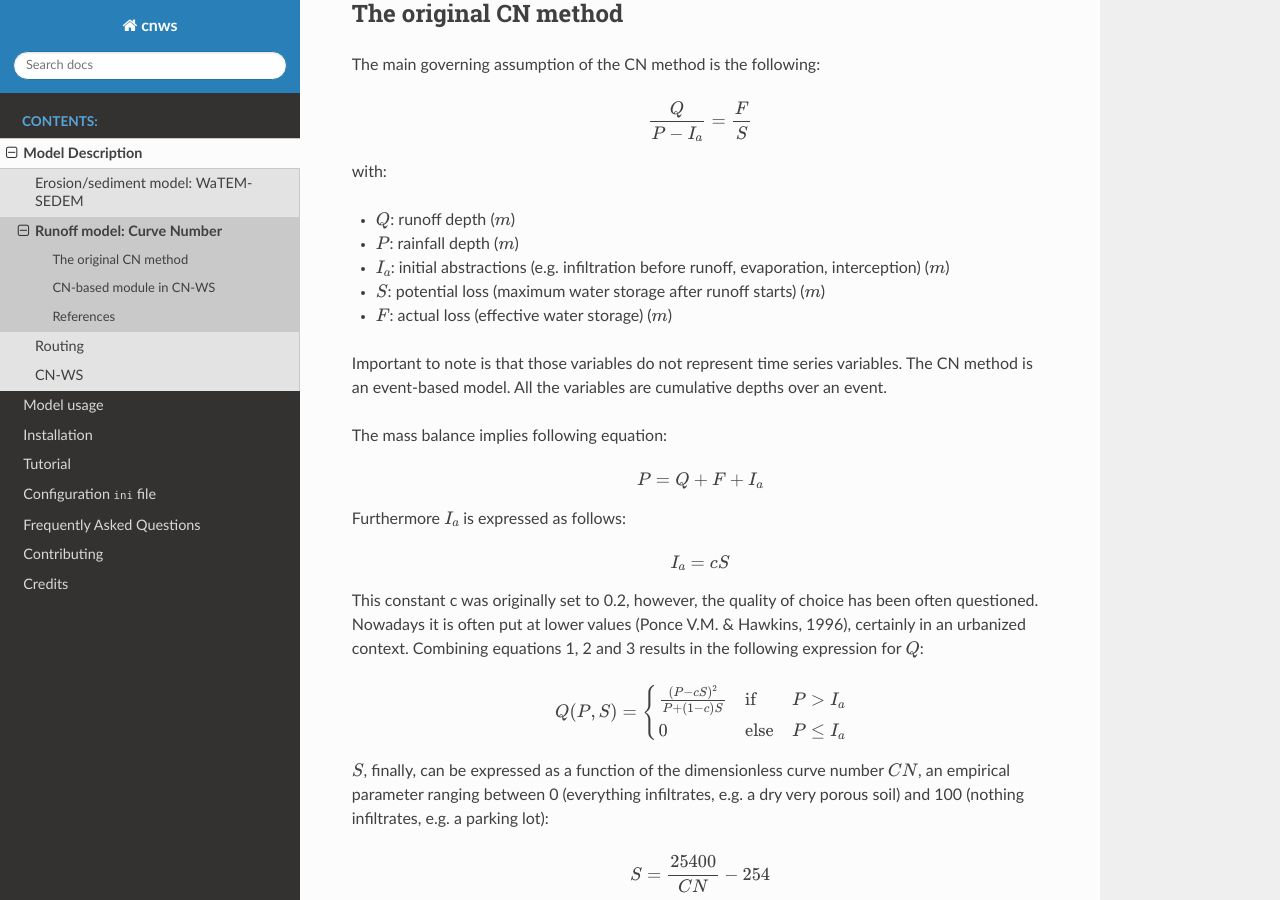
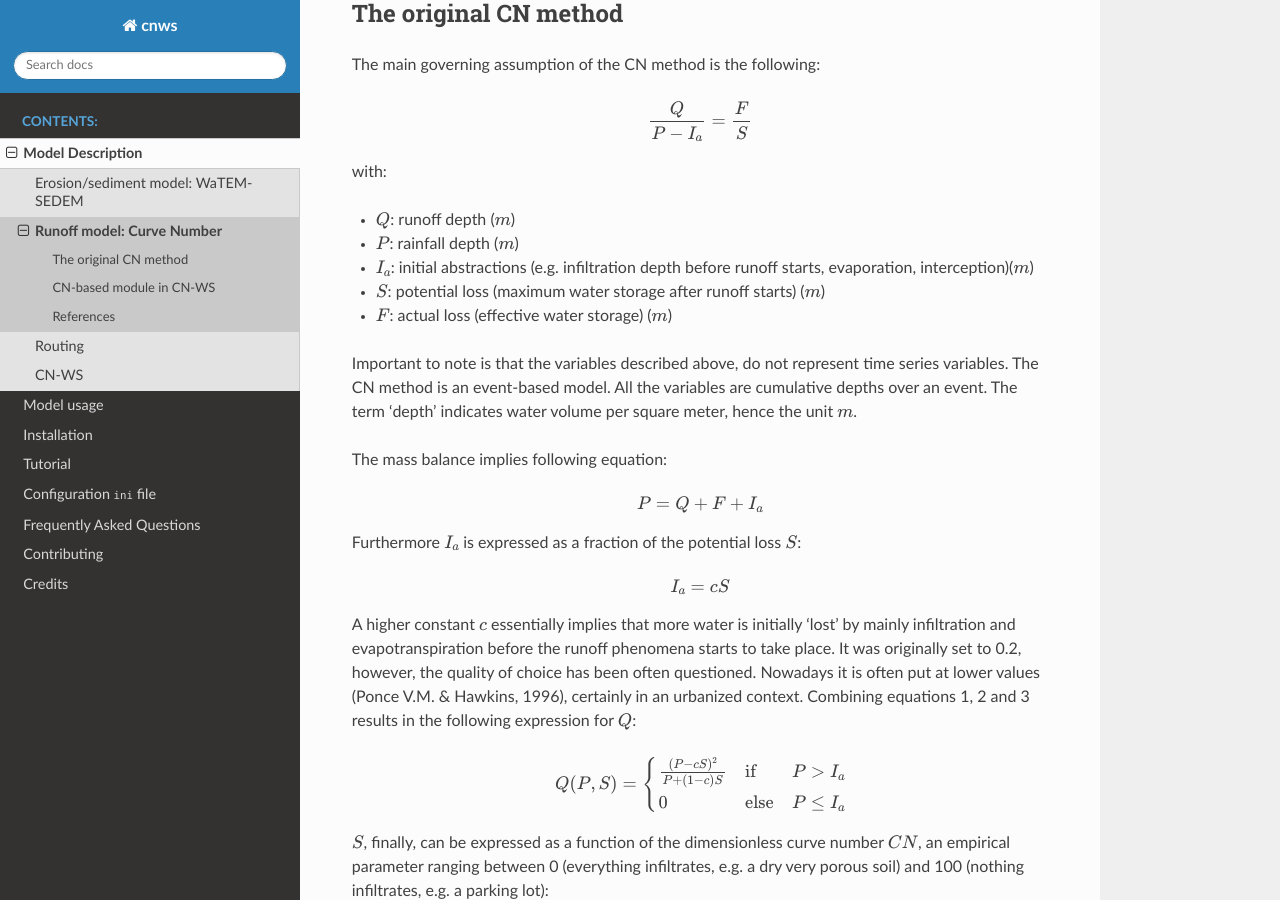
Before and after one commit to watem-sedem/watem-sedem, a Sphinx documentation site: the page built from docs/curve-number.rst, in a window 1280 px wide and 900 px high, scrolled down 571 px. Built offline with Sphinx 7.4.7 and the Read the Docs theme 2.0.0, drawn with Linux system fonts in a browser that asks for light colours.

Commit message:
Elaborating on the constant c

```diff
--- a/docs/curve-number.rst
+++ b/docs/curve-number.rst
@@ -31,27 +31,29 @@ with:
 
 - :math:`Q`: runoff depth (:math:`m`)
 - :math:`P`: rainfall depth (:math:`m`)
-- :math:`I_a`: initial abstractions (e.g. infiltration before runoff,
-  evaporation, interception) (:math:`m`)
+- :math:`I_a`: initial abstractions (e.g. infiltration depth before runoff starts,
+  evaporation, interception)(:math:`m`)
 - :math:`S`: potential loss (maximum water storage after runoff starts) (:math:`m`)
 - :math:`F`: actual loss (effective water storage) (:math:`m`)
 
-Important to note is that those variables do not represent time series
+Important to note is that the variables described above, do not represent time series
 variables. The CN method is an event-based model. All the variables are
-cumulative depths over an event.
+cumulative depths over an event. The term 'depth' indicates water volume per square meter,
+hence the unit :math:`m`.
 
 The mass balance implies following equation:
 
 .. math::
     P = Q+F+I_a
 
-Furthermore :math:`I_a` is expressed as follows:
+Furthermore :math:`I_a` is expressed as a fraction of the potential loss :math:`S`:
 
 .. math::
     I_a=cS
 
-This constant c was originally set to 0.2, however, the quality of choice has
-been often questioned. Nowadays it is often put at lower values
+A higher constant :math:`c` essentially implies that more water is initially 'lost' by mainly infiltration and
+evapotranspiration before the runoff phenomena starts to take place. It was originally set to 0.2,
+however, the quality of choice has been often questioned. Nowadays it is often put at lower values
 (Ponce  V.M.  &  Hawkins, 1996), certainly in an urbanized context.
 Combining equations 1, 2 and 3 results in the following expression for :math:`Q`:
 
```
